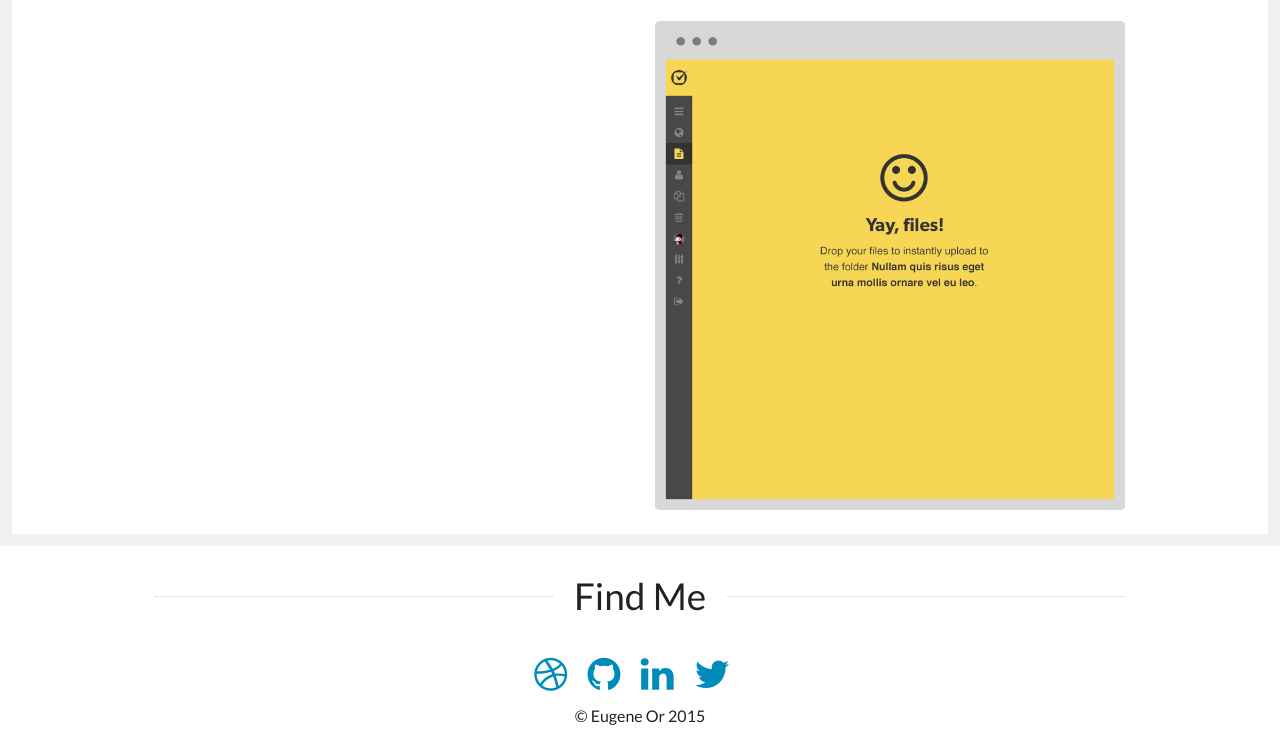
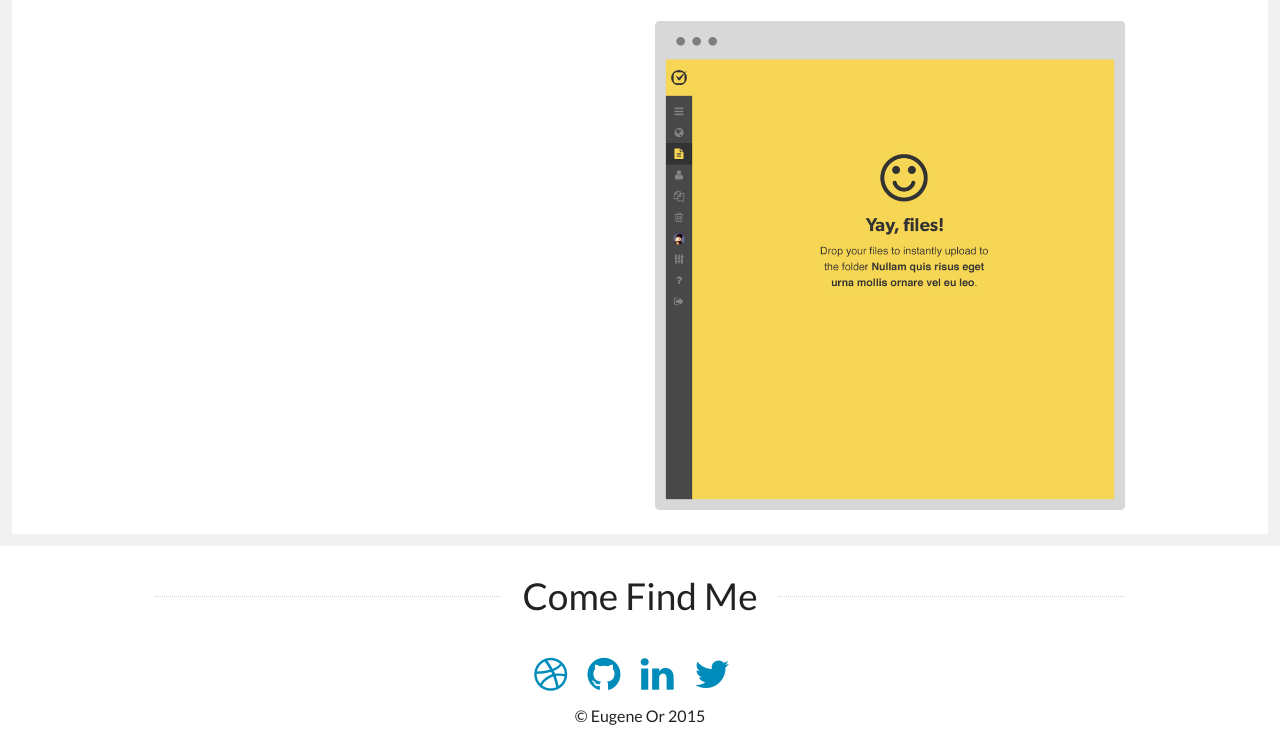
Before and after one commit to eugeneor/eugeneor.github.io, a plain HTML site: page projects/documents.html in a window 1280 px wide. Shown: the part 1332-2061 px from the top of the page. Drawn offline with Linux system fonts and the light colour scheme; files whose address does not match are found by name.

Commit message:
Fixes footer titles on the project pages

```diff
--- a/projects/documents.html
+++ b/projects/documents.html
@@ -52,7 +52,7 @@
     <footer>
       <div class="row">
         <div class="large-12 columns">
-          <h2 class="has-line"><span>Find Me</span></h2>
+          <h2 class="has-line"><span>Come Find Me</span></h2>
           <a href="https://dribbble.com/eugeneor" target="_blank"><i class="fa fa-dribbble"></i></a>
           <a href="https://github.com/eugeneor" target="_blank"><i class="fa fa-github"></i></a>
           <a href="https://ca.linkedin.com/in/eugeneor" target="_blank"><i class="fa fa-linkedin"></i></a>
```
Also changed, not shown: projects/onboarding.html (+1 -1 lines).
